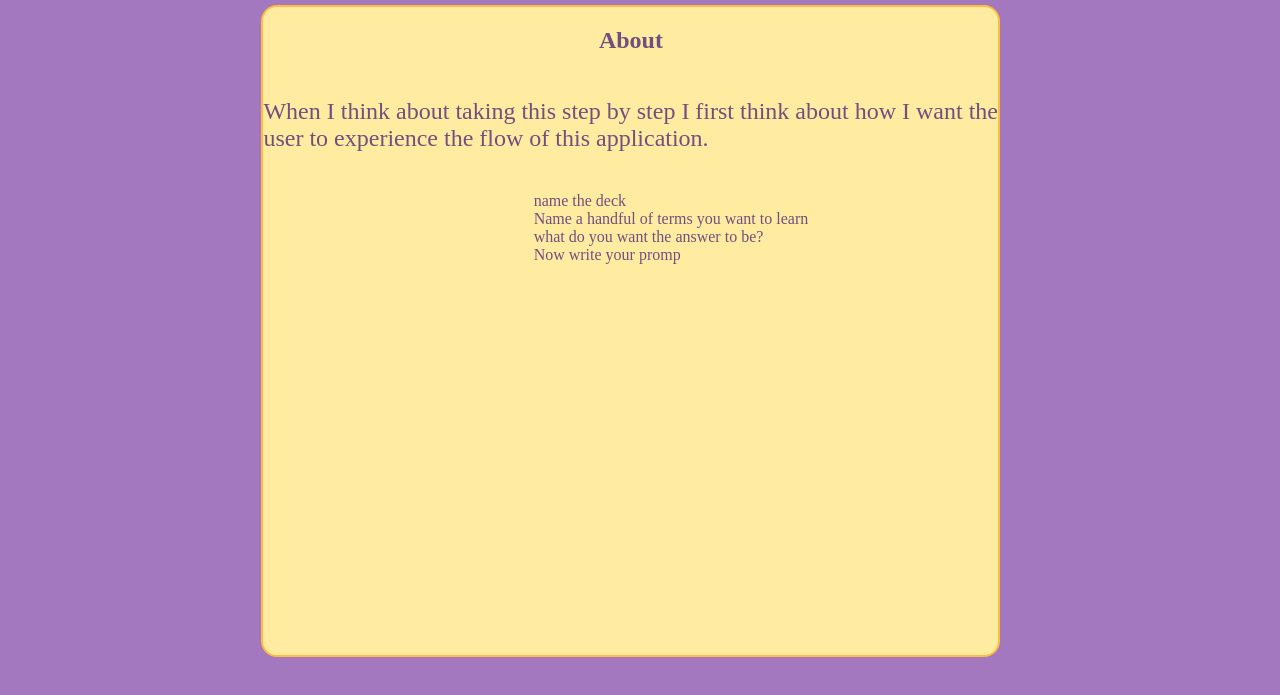
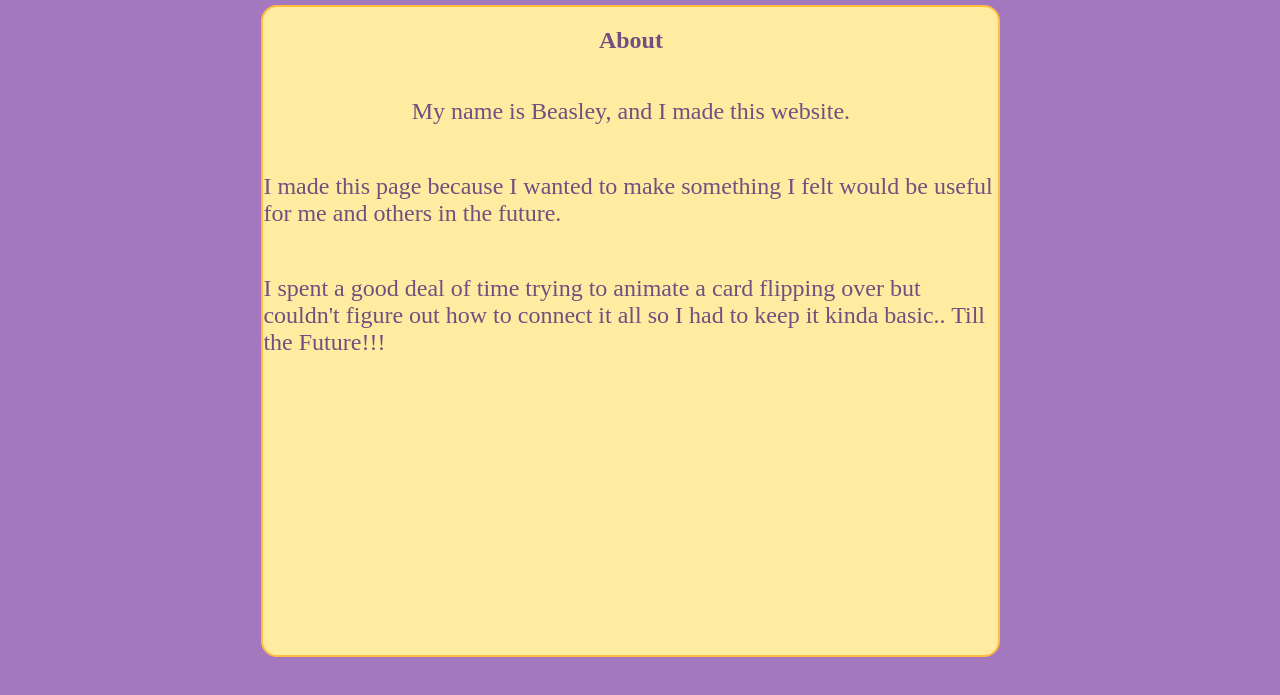
Before and after one commit to beasleyDOTcom/CYO-Flash-Cards, a plain HTML site: page about.html in a window 1280 px wide. Shown: the part 77-772 px from the top of the page. Drawn offline with Linux system fonts and the light colour scheme.

Commit message:
updated the about page

```diff
--- a/about.html
+++ b/about.html
@@ -18,13 +18,10 @@
     <section id="about" class="section">
         <div id="deckHouse">
             <h1 class="sectionTitle">About</h1>
-            <p>When I think about taking this step by step I first think about how I want the user to experience the flow of this application.</p>
-        <ul>
-            <ol>name the deck</ol>
-            <ol>Name a handful of terms you want to learn</ol>
-            <ol>what do you want the answer to be?</ol>
-            <ol>Now write your promp</ol>
-        </ul>
+            <p>My name is Beasley, and I made this website.</p>
+            <p>I made this page because I wanted to make something I felt would be useful for me and others in the future.</p>
+            <p>I spent a good deal of time trying to animate a card flipping over but couldn't figure out how to connect it all so I had to keep it kinda basic.. Till the Future!!!</p>
+
         </div>
     </section>
     <script src="cyo.js"></script>
```
